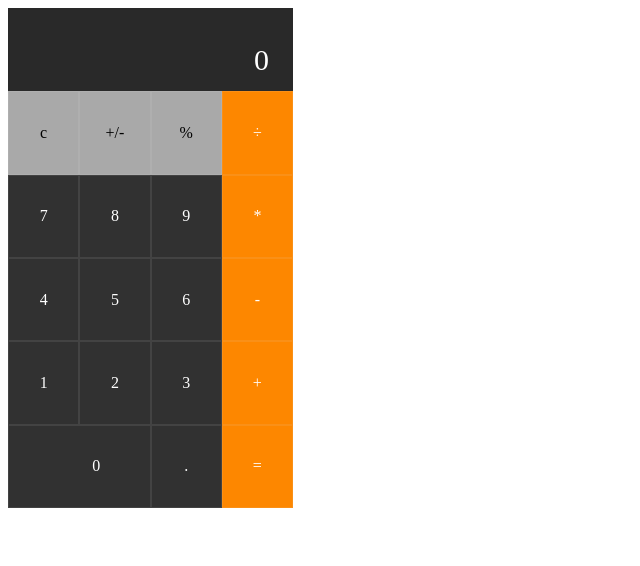
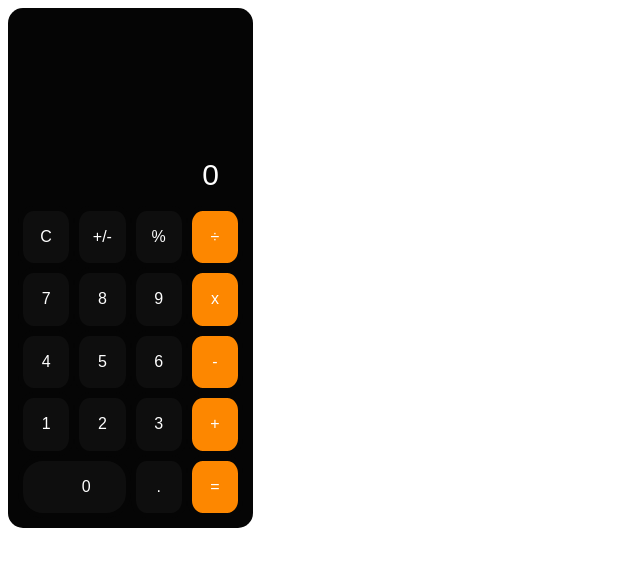
Before and after one commit to kersonveloso/js-calculator, a plain HTML site: page index.html in a window 1280 px wide. Shown: the whole page, without its empty margins (0-640 px from the left). Drawn offline with nearby package versions, Linux system fonts and the light colour scheme.

Commit message:
Layout redesign

```diff
--- a/css/main.css
+++ b/css/main.css
@@ -1,24 +1,33 @@
+body {
+    font-family: 'Open-sans', Arial, Helvetica, sans-serif;
+    font-weight: 500;
+}
+
 .calculator {
     height: 500px;
-    width: 285px;
+    width: 225px;
+    padding: 10px;
+    background: rgb(5, 5, 5);
+    border-radius: 15px;
+    gap: -5px;
 }
 
 .grid-container {
     display: grid;
     grid-template-columns: repeat(4, 25%);
-    grid-template-rows: repeat(6,1fr);
+    grid-template-rows: repeat(8,1fr);
 }
 
 .display-item {
     grid-column: 1 / 5;
-    grid-row: 1;
+    grid-row: span 3;
     display: flex;
     justify-content: flex-end;
     align-items: flex-end;
 }
 
 .display {
-    background-color: rgb(41, 41, 41);
+    background-color: rgb(5, 5, 5);
     padding: 18px 24px 14px 18px;
     color: white;
     font-size: 30px;
@@ -39,26 +48,20 @@ input {
     justify-content: center;
     align-items: center;
     color: white;
-    border: 1px solid rgba(223, 223, 223, 0.103);
+    padding: 10px;
+    border: 5px solid rgb(5, 5, 5);
+    border-radius: 28%;
 }
 
 .col-span-2 {
     grid-column: span 2;
     justify-content: start;
     padding-left: 34px;
-}
-
-.mod {
-    background-color: darkgray;
-    color: black;
-}
-
-.mod:hover {
-    background-color: rgb(117, 117, 117);
+    border-radius: 25px;
 }
 
 .num {
-    background-color: rgb(49, 49, 49);
+    background-color: rgb(14, 14, 14);
 }
 
 .num:hover {
@@ -72,3 +75,13 @@ input {
 .ope:hover {
     background-color: rgb(255, 81, 0);
 }
+
+.green:hover {
+    background-color: rgb(0, 165, 22);
+}
+
+.red:hover {
+    color: red;
+    background-color: rgb(124, 2, 2);
+    transition: ease .05s ;
+}
--- a/index.html
+++ b/index.html
@@ -1,36 +1,18 @@
 <!DOCTYPE html>
 <html lang="en">
-<head>
-    <meta charset="UTF-8">
-    <meta name="viewport" content="width=device-width, initial-scale=1.0">
+  <head>
+    <meta charset="UTF-8" />
+    <meta name="viewport" content="width=device-width, initial-scale=1.0" />
     <title>Calculator</title>
-    <link rel="stylesheet" href="css/main.css">
-</head>
-<body>
-    <div class="calculator grid-container">
-        <div class="display display-item"></div>
-            <input class="pad-item mod" type="button" value="c" onclick="clr()">
-            <input class="pad-item mod" type="button" value="+/-" onclick="modify()">
-            <input class="pad-item mod" type="button" value="%" onclick="per('%')">
-            <input class="pad-item ope" type="button" value="÷" onclick="insert('/')">
-            <input class="pad-item num" type="button" value="7" onclick="insert('7')">
-            <input class="pad-item num" type="button" value="8" onclick="insert('8')">
-            <input class="pad-item num" type="button" value="9" onclick="insert('9')">
-            <input class="pad-item ope" type="button" value="*" onclick="insert('*')">
-            <input class="pad-item num" type="button" value="4" onclick="insert('4')">
-            <input class="pad-item num" type="button" value="5" onclick="insert('5')">
-            <input class="pad-item num" type="button" value="6" onclick="insert('6')">
-            <input class="pad-item ope" type="button" value="-" onclick="insert('-')">
-            <input class="pad-item num" type="button" value="1" onclick="insert('1')">
-            <input class="pad-item num" type="button" value="2" onclick="insert('2')">
-            <input class="pad-item num" type="button" value="3" onclick="insert('3')">
-            <input class="pad-item ope" type="button" value="+" onclick="insert('+')">
-            <input class="pad-item num col-span-2" type="button" value="0" onclick="insert('0')">
-            <input class="pad-item num" type="button" value="." onclick="insert('.')">
-            <input class="pad-item ope" type="button" value="=" onclick="eql()">
-        </div>
-    </div>
-    <script src="https://code.jquery.com/jquery-3.4.1.js" integrity="sha256-WpOohJOqMqqyKL9FccASB9O0KwACQJpFTUBLTYOVvVU=" crossorigin="anonymous"></script>
+    <link rel="stylesheet" href="css/main.css" />
+  </head>
+  <body>
+    <App></App>
+    <script
+      src="https://code.jquery.com/jquery-3.4.1.js"
+      integrity="sha256-WpOohJOqMqqyKL9FccASB9O0KwACQJpFTUBLTYOVvVU="
+      crossorigin="anonymous"
+    ></script>
     <script src="js/script.js"></script>
-</body>
+  </body>
 </html>
--- a/js/script.js
+++ b/js/script.js
@@ -1,39 +1,66 @@
 let display = 0;
 let current = [];
 
-$( document ).ready(function (){
-    $('.display').html(display);
+$(document).ready(function() {
+  $('App').prepend(`
+    <div class="calculator grid-container">
+    <div class="display display-item">${display}</div>
+        <input class="pad-item num red" type="button" value="C" onclick="clr()">
+        <input class="pad-item num" type="button" value="+/-" onclick="modify()">
+        <input class="pad-item num" type="button" value="%" onclick="per('%')">
+        <input class="pad-item ope" type="button" value="÷" onclick="insert('/')">
+        <input class="pad-item num" type="button" value="7" onclick="insert('7')">
+        <input class="pad-item num" type="button" value="8" onclick="insert('8')">
+        <input class="pad-item num" type="button" value="9" onclick="insert('9')">
+        <input class="pad-item ope" type="button" value="x" onclick="insert('*')">
+        <input class="pad-item num" type="button" value="4" onclick="insert('4')">
+        <input class="pad-item num" type="button" value="5" onclick="insert('5')">
+        <input class="pad-item num" type="button" value="6" onclick="insert('6')">
+        <input class="pad-item ope" type="button" value="-" onclick="insert('-')">
+        <input class="pad-item num" type="button" value="1" onclick="insert('1')">
+        <input class="pad-item num" type="button" value="2" onclick="insert('2')">
+        <input class="pad-item num" type="button" value="3" onclick="insert('3')">
+        <input class="pad-item ope" type="button" value="+" onclick="insert('+')">
+        <input class="pad-item num col-span-2" type="button" value="0" onclick="insert('0')">
+        <input class="pad-item num" type="button" value="." onclick="insert('.')">
+        <input class="pad-item ope green" type="button" value="=" onclick="eql()">
+    </div>
+</div>
+    `);
 });
 
-function clr(){
+function clr() {
   current = [];
   display = 0;
-    $('.display').html(display);
+  $(".display").html(display);
 }
 
-function insert(v){
+function insert(v) {
   current.push(v);
   display = current;
-    $('.display').html(display);
+  $(".display").html(display);
 }
 
-function eql(){
-    display = eval(display.join(''));
-    $('.display').html(display);
+function eql() {
+  if (typeof display != "object") {
+    display = [display];
+  }
+  display = eval(display.join(""));
+  $(".display").html(display);
 }
 
-function per(){
-    if ((typeof display) != 'object'){
+function per() {
+  if (typeof display != "object") {
     display = [display];
   }
-    display = eval(display.join('')+'/100');
-    $('.display').html(display);
+  display = eval(display.join("") + "/100");
+  $(".display").html(display);
 }
 
-function modify(){
-    if ((typeof display) != 'object'){
+function modify() {
+  if (typeof display != "object") {
     display = [display];
   }
-    display = eval(display.join('')+'*(-1)');
-    $('.display').html(display);
+  display = eval(display.join("") + "*(-1)");
+  $(".display").html(display);
 }
```
Lines whose indentation alone changed are shown as unchanged.
